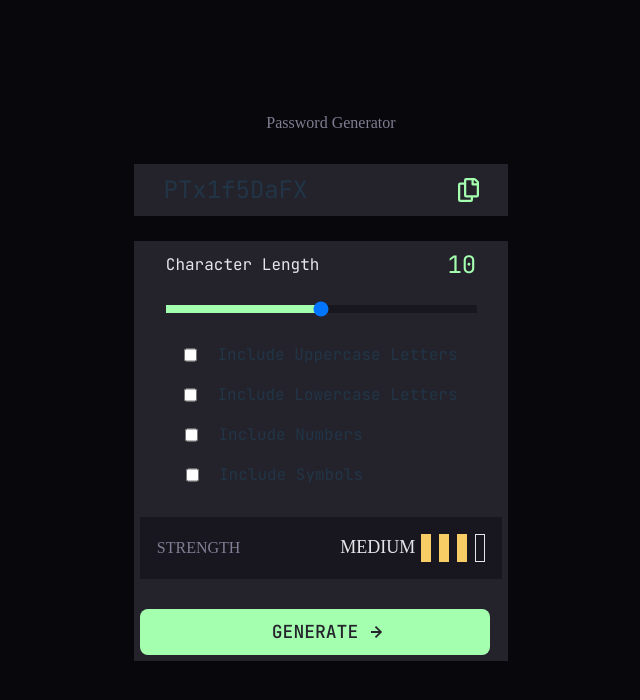
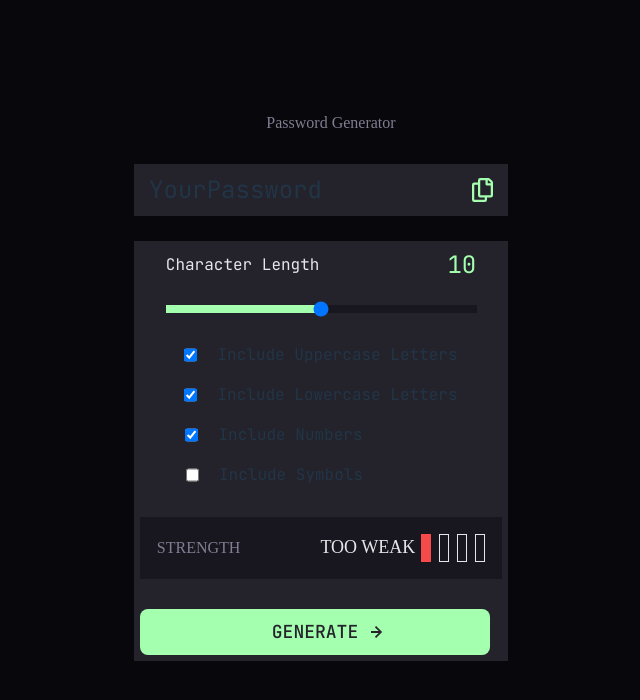
Before and after one commit to AnanoMakharashvili/password-generator-app, a React (Vite) app: page / in a window 1280 px wide. Shown: the top 700 px of the page, without its empty margins (319-959 px from the left). Built offline with nearby package versions, Linux system fonts and the light colour scheme.

Commit message:
Add password generation logic with strength calculation (TOO WEAK, WEAK, MEDIUM, STRONG) and dynamic color bars

```diff
--- a/src/App.jsx
+++ b/src/App.jsx
@@ -1,23 +1,95 @@
+import React, { useState } from "react";
 import "./App.css";
 import Icon from "./assets/icon-copy.svg";
 import Arrow from "./assets/icon-arrow-right.svg";
 import "./index.css";
-import React, { useState } from "react";
 
 function Main() {
   const [value, setValue] = useState(10);
+  const [password, setPassword] = useState("");
+  const [strength, setStrength] = useState("TOO WEAK");
+
+  const [includeUpper, setIncludeUpper] = useState(true);
+  const [includeLower, setIncludeLower] = useState(true);
+  const [includeNumbers, setIncludeNumbers] = useState(true);
+  const [includeSymbols, setIncludeSymbols] = useState(false);
+
+  const upperChars = "ABCDEFGHIJKLMNOPQRSTUVWXYZ";
+  const lowerChars = "abcdefghijklmnopqrstuvwxyz";
+  const numberChars = "0123456789";
+  const symbolChars = "!@#$%^&*()_+[]{}<>?,.";
+
+  const generatePassword = () => {
+    let chars = "";
+    if (includeUpper) chars += upperChars;
+    if (includeLower) chars += lowerChars;
+    if (includeNumbers) chars += numberChars;
+    if (includeSymbols) chars += symbolChars;
+
+    if (chars.length === 0) {
+      setPassword("");
+      setStrength("TOO WEAK");
+      return;
+    }
+
+    let generated = "";
+    for (let i = 0; i < value; i++) {
+      const randomIndex = Math.floor(Math.random() * chars.length);
+      generated += chars[randomIndex];
+    }
+    setPassword(generated);
+    updateStrength(generated);
+  };
+
+  const updateStrength = (pwd) => {
+    let score = 0;
+    if (pwd.length >= 6) score++;
+    if (pwd.length >= 10) score++;
+    if (/[A-Z]/.test(pwd)) score++;
+    if (/[a-z]/.test(pwd)) score++;
+    if (/[0-9]/.test(pwd)) score++;
+    if (/[^A-Za-z0-9]/.test(pwd)) score++;
+
+    if (score <= 2) setStrength("TOO WEAK");
+    else if (score <= 3) setStrength("WEAK");
+    else if (score <= 4) setStrength("MEDIUM");
+    else setStrength("STRONG");
+  };
+
+  const getBars = () => {
+    if (strength === "TOO WEAK") return [{ color: "#F64A4A" }, {}, {}, {}];
+    if (strength === "WEAK")
+      return [{ color: "#FB7C58" }, { color: "#FB7C58" }, {}, {}];
+    if (strength === "MEDIUM")
+      return [
+        { color: "#F8CD65" },
+        { color: "#F8CD65" },
+        { color: "#F8CD65" },
+        {},
+      ];
+    if (strength === "STRONG")
+      return [
+        { color: "#A4FFAF" },
+        { color: "#A4FFAF" },
+        { color: "#A4FFAF" },
+        { color: "#A4FFAF" },
+      ];
+  };
+
+  const bars = getBars();
 
   return (
     <>
-      <header className="flex items-center justify-center text-[#817D92] text-[16px] font-bold  font-['JetBrains-Mono'] transform translate-x-[10px] translate-y-[-29px]">
+      <header className="flex items-center justify-center text-[#817D92] text-[16px] font-bold font-['JetBrains-Mono'] transform translate-x-[10px] translate-y-[-29px]">
         Password Generator
       </header>
       <div className="flex flex-col items-center  bg-[#24232C] p-[8px] text-[24px]">
         <div className="flex justify-around items-center gap-[150px]">
-          <span>PTx1f5DaFX</span>
+          <span>{password || "YourPassword"}</span>
           <img className="icon" src={Icon} alt="icon" />
         </div>
       </div>
+
       <div className="container flex flex-col item-center  bg-[#24232C] mt-[25px] p-[6px] gap-[30px]">
         <div className="flex flex-col items-center gap-[22px] ">
           <div className="flex flex-row items-center gap-[128px]">
@@ -31,7 +103,7 @@ function Main() {
             min="0"
             max="20"
             value={value}
-            onChange={(e) => setValue(e.target.value)}
+            onChange={(e) => setValue(Number(e.target.value))}
             style={{
               background: `linear-gradient(to right, #A4FFAF ${
                 (value / 20) * 100
@@ -43,19 +115,35 @@ function Main() {
 
         <div className="flex flex-col gap-[16px]">
           <div className="flex flex-row justify-center gap-[20px]">
-            <input type="checkbox" />
+            <input
+              type="checkbox"
+              checked={includeUpper}
+              onChange={() => setIncludeUpper(!includeUpper)}
+            />
             <span>Include Uppercase Letters</span>
           </div>
           <div className="flex flex-row justify-center gap-[20px]">
-            <input type="checkbox" />
+            <input
+              type="checkbox"
+              checked={includeLower}
+              onChange={() => setIncludeLower(!includeLower)}
+            />
             <span>Include Lowercase Letters</span>
           </div>
           <div className="flex flex-row justify-center gap-[20px] ml-[-94px]">
-            <input type="checkbox" />
+            <input
+              type="checkbox"
+              checked={includeNumbers}
+              onChange={() => setIncludeNumbers(!includeNumbers)}
+            />
             <span>Include Numbers</span>
           </div>
           <div className="flex flex-row justify-center gap-[20px] ml-[-93px]">
-            <input type="checkbox" />
+            <input
+              type="checkbox"
+              checked={includeSymbols}
+              onChange={() => setIncludeSymbols(!includeSymbols)}
+            />
             <span>Include Symbols</span>
           </div>
         </div>
@@ -67,19 +155,28 @@ function Main() {
 
           <div className="flex items-center gap-[6px] bg-[#18171F]">
             <span className="text-[#E6E5EA] text-[18px] font-bold font-['JetBrains-Mono']">
-              MEDIUM
+              {strength}
             </span>
             <div className="flex gap-[8px] cursor-pointer">
-              <div className="w-[10px] h-[28px] bg-[#F8CD65] border border-[#F8CD65]"></div>
-              <div className="w-[10px] h-[28px] bg-[#F8CD65] border border-[#F8CD65]"></div>
-              <div className="w-[10px] h-[28px] bg-[#F8CD65] border border-[#F8CD65]"></div>
-              <div className="w-[10px] h-[28px] border border-[#E6E5EA]"></div>
+              {bars.map((bar, i) => (
+                <div
+                  key={i}
+                  className="w-[10px] h-[28px] border border-[#E6E5EA]"
+                  style={{
+                    backgroundColor: bar.color || "transparent",
+                    borderColor: bar.color || "#E6E5EA",
+                  }}
+                ></div>
+              ))}
             </div>
           </div>
         </div>
 
         <div>
-          <button className="px-[131px] py-[13px] bg-[#a4ffaf] text-[#24232c]  font-bold text-[18px] leading-[100%] tracking-[0px">
+          <button
+            onClick={generatePassword}
+            className="px-[131px] py-[13px] bg-[#a4ffaf] text-[#24232c]  font-bold text-[18px] leading-[100%] tracking-[0px"
+          >
             GENERATE
           </button>
           <img
@@ -93,30 +190,4 @@ function Main() {
   );
 }
 
-function ColorBoxes() {
-  const boxes = [
-    { id: 1, color: "bg-red-500" },
-    { id: 2, color: "bg-orange-500" },
-    { id: 3, color: "bg-yellow-500" },
-    { id: 4, color: "bg-green-500" },
-  ];
-
-  return (
-    <div className="flex gap-4 p-4 flex-wrap">
-      {boxes.map((box) => (
-        <div key={box.id} className={`w-16 h-16 rounded-lg ${box.color}`}></div>
-      ))}
-    </div>
-  );
-}
-
-function App() {
-  return (
-    <>
-      <Main />
-      <ColorBoxes />
-    </>
-  );
-}
-
-export default App;
+export default Main;
```
